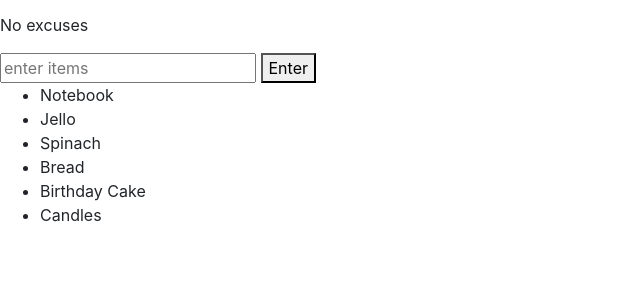
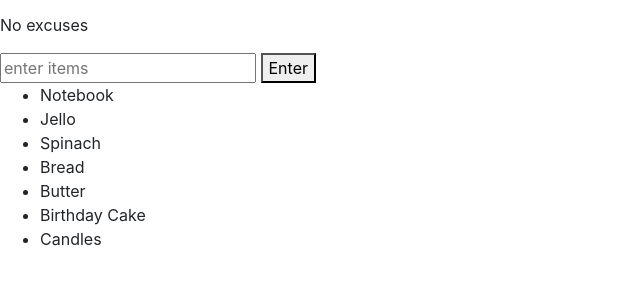
Before and after one commit to jmorri31/facebook, a website: page index.html in a window 1280 px wide. Shown: the part 83-368 px from the top of the page, without its empty margins (0-640 px from the left). Drawn offline with nearby package versions, Linux system fonts and the light colour scheme.

Commit message:
lodash
updated this shit

```diff
--- a/index.html
+++ b/index.html
@@ -15,6 +15,7 @@
 		<li>Jello</li>
 		<li>Spinach</li>
 		<li>Bread</li>
+		<li>Butter</li>
 		<li>Birthday Cake</li>
 		<li>Candles</li>
 	</ul>
```
Also changed, not shown: package.json (added, +23 -0 lines), 2 other files.
